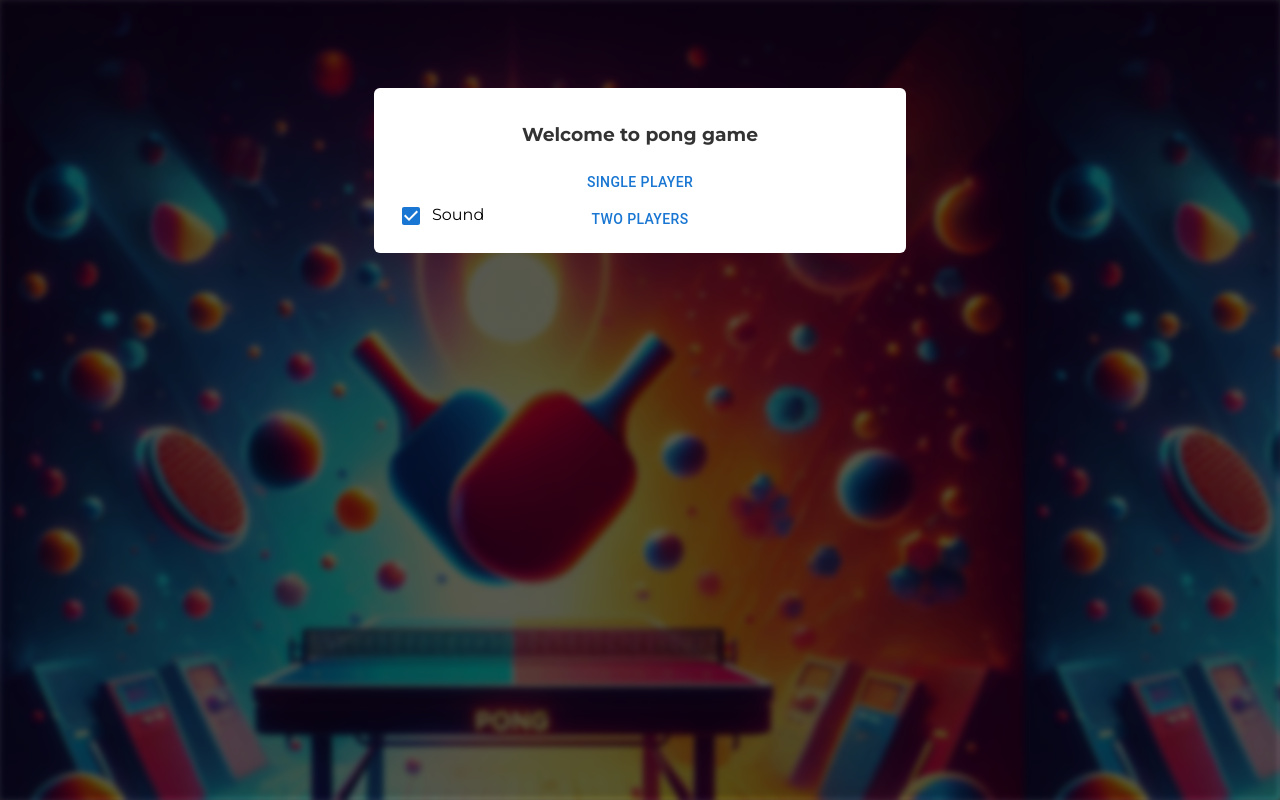
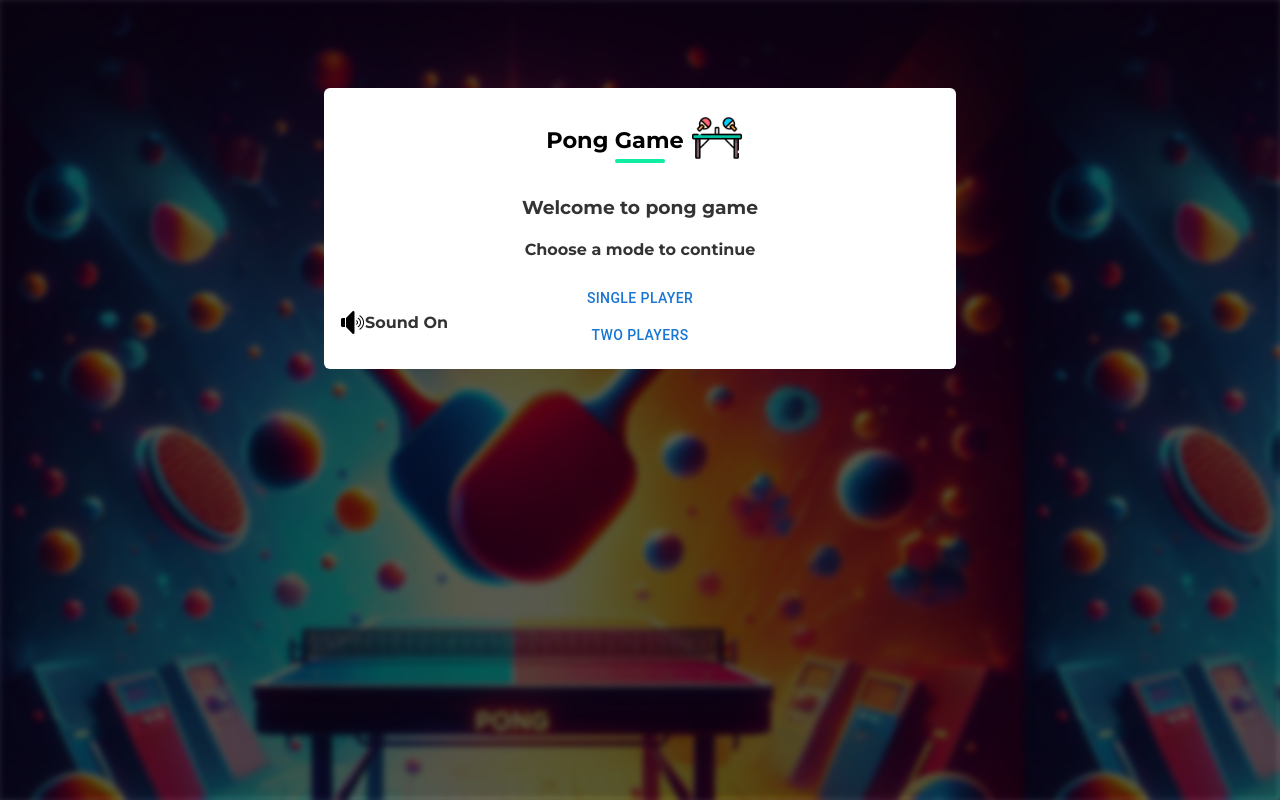
Before and after one commit to Ramzi-Abidi/Pong, a React (Vite) app: page / in a window 1280 px wide. Built offline with nearby package versions, Linux system fonts and the light colour scheme.

Commit message:
Enhanced home view
Enhanced home view with game logo
Added sound icon for checkbox
Added logic to handle sound on/off

```diff
--- a/src/App.tsx
+++ b/src/App.tsx
@@ -1,15 +1,23 @@
 import { BrowserRouter as Router, Routes, Route } from "react-router-dom";
+import { useState } from "react";
 import SinglePlayerMode from "./views/SinglePlayerMode";
 import MultiplePlayerMode from "./views/MultiplePlayerMode";
 import Home from "./views/Home";
 
 const App = () => {
+
+    const [isSoundOn, setIsSoundOn] = useState(true);
+
+    const handleSoundChange = () => {
+        setIsSoundOn(prevSound => !prevSound);
+    }
+
     return (
         <Router>
             <Routes>
-                <Route index path="/" element={<Home />} />
-                <Route index path="/multiple-player" element={<MultiplePlayerMode />} />
-                <Route index path="/single-player" element={<SinglePlayerMode />} />
+                <Route index path="/" element={<Home isSoundOn={isSoundOn} onSoundChange={handleSoundChange}/>} />
+                <Route index path="/multiple-player" element={<MultiplePlayerMode isSoundOn={isSoundOn}/>} />
+                <Route index path="/single-player" element={<SinglePlayerMode isSoundOn={isSoundOn}/>} />
             </Routes>
         </Router>
     );
--- a/src/styles/index.css
+++ b/src/styles/index.css
@@ -167,7 +167,7 @@ section {
 .stepper {
     text-align: center;
     background-color: #fff;
-    width: 500px;
+    width: 600px;
     border-radius: 6px;
     padding: 1rem;
     margin-top: 5rem;
@@ -192,10 +192,28 @@ section {
     position: absolute;
     left: 0;
     bottom: 0;
+    display: flex;
+    color: #333;
 }
+
+.menu .checkbox img {
+    object-fit: contain;
+}
+
 .container-btn {
     display: flex;
     flex-direction: column;
     justify-content: center;
     align-items: center;
 }
+
+
+.home-title-section {
+    color: black;
+    margin-bottom: 0;
+}
+
+.sound-icon {
+    width: 25px;
+    cursor: pointer;
+}
--- a/src/views/Home.tsx
+++ b/src/views/Home.tsx
@@ -1,13 +1,24 @@
 import { Button, Checkbox } from "@mui/material";
 import { useNavigate } from "react-router-dom";
+import pongImage from "../assets/pong-header.png";
+import soundOnImage from "../assets/sound-on.png";
+import soundOffImage from "../assets/sound-off.png";
 
-const Home = () => {
+interface HomeProps {
+  isSoundOn: boolean;
+  onSoundChange: () => void;
+}
+
+const Home: React.FC<HomeProps> = ({ isSoundOn, onSoundChange }) => {
   const label = { inputProps: { "aria-label": "Checkbox demo" } };
   const navigate = useNavigate();
 
   const handleClick = (e: any): void => {
     // console.log(e.target.innerHTML.toString().trim().toLowerCase().indexOf("single") !== -1);
-        if (e.target.innerHTML.toString().trim().toLowerCase().indexOf("single") !== -1) {
+    if (
+      e.target.innerHTML.toString().trim().toLowerCase().indexOf("single") !==
+      -1
+    ) {
       navigate("/single-player");
     } else {
       navigate("/multiple-player");
@@ -19,13 +30,24 @@ const Home = () => {
       <div className="overlay"></div>
       <div className="pong-background"></div>
       <section className="stepper disable-blur">
+        <div className="title home-title-section">
+          <h3>pong game</h3>
+          <div className="img-container">
+            <img src={pongImage} alt="Pong" className="pong-header" />
+          </div>
+        </div>
         <div className="home-title disable-blur">
           <h3>Welcome to pong game</h3>
+          <h4>Choose a mode to continue</h4>
         </div>
         <div className="menu">
           <div className="checkbox">
-                        <Checkbox {...label} defaultChecked />
-                        Sound
+            {/* <img src={soundOnImage} className="sound-icon" alt="" /> */}
+            {/* <Checkbox {...label} defaultChecked /> */}
+            {isSoundOn && <img src={soundOnImage} onClick={onSoundChange} className="sound-icon"></img>}
+
+            {!isSoundOn && <img src={soundOffImage} onClick={onSoundChange} className="sound-icon"></img>}
+            <h4>Sound{isSoundOn ? ' On' : ' Off'}</h4>
           </div>
           <div className="container-btn">
             <Button onClick={handleClick} className="single-player">
--- a/src/views/MultiplePlayerMode.tsx
+++ b/src/views/MultiplePlayerMode.tsx
@@ -4,8 +4,13 @@ import { ball, player, score } from "../utils/types";
 import pongImage from "../assets/pong-header.png";
 import sound from "/Paddle Ball Hit Sound Effect HD.mp3";
 import { useNavigate } from "react-router-dom";
+import { Button } from "@mui/material";
 
-const MultiplePlayerMode = () => {
+interface MultiplePlayerModeProps {
+    isSoundOn: boolean;
+}
+
+const MultiplePlayerMode: React.FC<MultiplePlayerModeProps> = ({ isSoundOn }) => {
     let boardWidth: number = 600;
     let boardHeight: number = 400;
     let context: CanvasRenderingContext2D;
@@ -48,7 +53,12 @@ const MultiplePlayerMode = () => {
         velocityY: 0.9, // shhifting by 2px
     };
     const [audio] = useState(new Audio(sound));
-    audio.volume = 0.18;
+
+    useEffect(() => {
+        audio.volume = isSoundOn ? 0.18 : 0;
+    }, [isSoundOn]);
+
+    // audio.volume = 0.18;
 
     const [firstPlayerName, setFirstNamePlayer] = useState<string>("Player 1");
     const [winningNumber, setWinningNumber] = useState<number>(6);
@@ -437,9 +447,14 @@ const MultiplePlayerMode = () => {
     //     }
     // };
 
+    const handleClick = () => {
+        navigate("/");
+    };
+
     return (
         <section className={isBlurry === true ? "blurry" : ""}>
-            <div className="title-gameplay">
+            <div className="title">
+            <div className="timer">Time: {timer}s</div>
                 <h3>pong game</h3>
                 <div className="img-container">
                     <img src={pongImage} alt="Pong" className="pong-header" />
@@ -447,7 +462,10 @@ const MultiplePlayerMode = () => {
             </div>
             <div className="options-container">
                 <span className="playing-state">Press p to pause game</span>
-                <div className="playing-state">Time: {timer}s</div>
+                <Button onClick={handleClick} className="">
+                    Return to menu
+                </Button>
+                {/* <div className="playing-state">Time: {timer}s</div> */}
                 {/* <div className="velocity">
                     <select
                         name=""
--- a/src/views/SinglePlayerMode.tsx
+++ b/src/views/SinglePlayerMode.tsx
@@ -6,7 +6,11 @@ import sound from "/Paddle Ball Hit Sound Effect HD.mp3";
 import { Button } from "@mui/material";
 import { useNavigate } from "react-router-dom";
 
-const SinglePlayerMode = () => {
+interface SinglePlayerModeProps {
+    isSoundOn: boolean;
+}
+
+const SinglePlayerMode: React.FC<SinglePlayerModeProps> = ({ isSoundOn }) => {
     let boardWidth: number = 600;
     let boardHeight: number = 400;
     let context: CanvasRenderingContext2D;
@@ -49,7 +53,12 @@ const SinglePlayerMode = () => {
         velocityY: 0.9, // shhifting by 2px
     };
     const [audio] = useState(new Audio(sound));
-    audio.volume = 0.18;
+
+    useEffect(() => {
+        audio.volume = isSoundOn ? 0.18 : 0;
+    }, [isSoundOn]);
+
+    // audio.volume = 0.18;
 
     const [firstPlayerName, setFirstNamePlayer] = useState<string>("Player 1");
     const [winningNumber, setWinningNumber] = useState<number>(11);
```
Also changed, not shown: src/assets/sound-off.png (added), src/assets/sound-on.png (added). Lines whose indentation alone changed are shown as unchanged.
